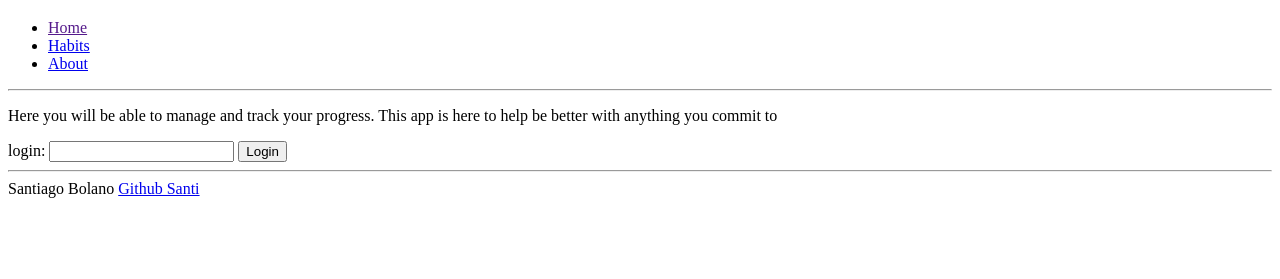
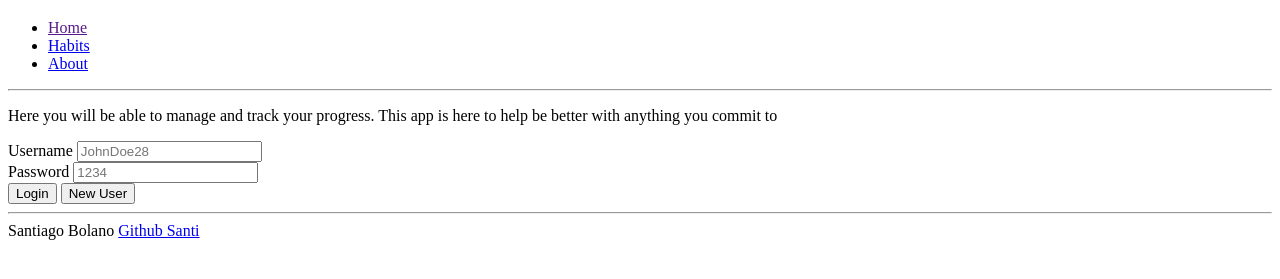
Before and after one commit to santiago28b/startup, a plain HTML site: page startup-html/index.html in a window 1280 px wide. Shown: the part 61-340 px from the top of the page. Drawn offline with Linux system fonts and the light colour scheme.

Commit message:
added a form an extra button for the login

```diff
--- a/startup-html/index.html
+++ b/startup-html/index.html
@@ -23,9 +23,21 @@
        <main>
         <p>Here you will be able to manage and track your progress. This app is here to help be better with anything you commit to
         </p>
-        login:
-        <input type="text">
-        <button type="submit">Login</button>
+
+       <form method='get' action="habits.html">
+        <div>
+            <span>Username</span>
+        <input type="text" placeholder="JohnDoe28">
+
+    </div>
+    <div>
+        <span>Password</span>
+        <input type="password" placeholder="1234">
+
+    </div>
+    <button type="submit">Login</button>
+    <button type="submit">New User</button>
+    </form>
        </main>
 
        <footer>
```
